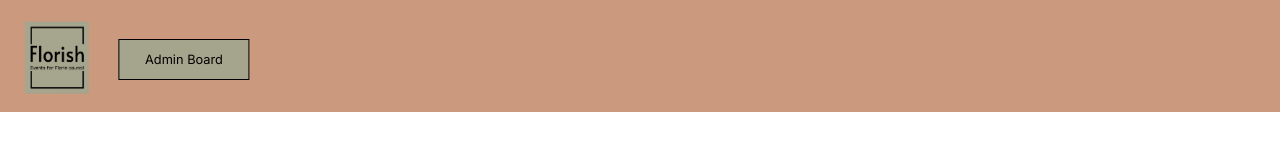
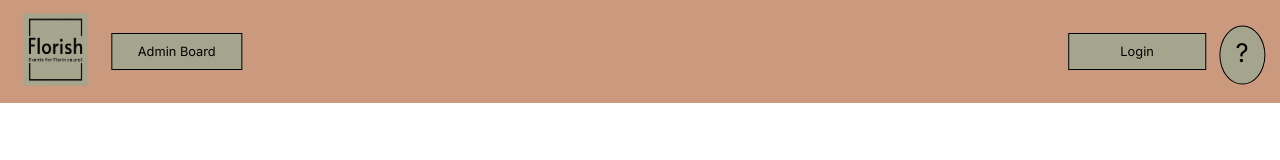
Before and after one commit to nishandudakia/florish, a website: page client/index.html in a window 1280 px wide. Drawn offline with Linux system fonts and the light colour scheme.

Commit message:
Complete nav bar

```diff
--- a/client/index.html
+++ b/client/index.html
@@ -10,6 +10,8 @@
     <div id="topBar">
         <img src="./assets/Florish.jpeg" alt="Florish Logo" id="logo">
         <button id="adminButton">Admin Board</button>
+        <button id="loginButton">Login</button>
+        <span id="initials">?</span>
     </div>
 </body>
 </html>
--- a/client/styles/stylesheet.css
+++ b/client/styles/stylesheet.css
@@ -2,29 +2,58 @@
 
 body {
     margin: 0;
+    width: 100%;
+    height: 100%
 }
 
 #topBar {
     position: sticky;
     top: 0;
     background-color: #CB997E;
-    padding: 1.5vh;
+    padding: 0.3%;
 }
 
 #logo {
-    transform: translate(1vw, 1.2vh);
+    transform: translate(30%, 1.2vh);
     width: 5vw;
     height: 9vh;
 }
 
 #adminButton {
-    transform: translate(3vw, -2.5vh);
+    transform: translate(30%, -2.5vh);
     background-color: #A5A58D;
     text-align: center;
-    padding: 1.5vh;
+    padding: 0.8%;
     padding-left: 2vw;
     padding-right: 2vw;
     font-size: 1vw;
     font-family: 'Inter', sans-serif;
     border: 1px solid #000000;
 }
+
+#loginButton {
+    transform: translate(625%, -2.5vh);
+    background-color: #A5A58D;
+    text-align: center;
+    padding: 0.8%;
+    padding-left: 4vw;
+    padding-right: 4vw;
+    font-size: 1vw;
+    font-family: 'Inter', sans-serif;
+    border: 1px solid #000000;
+}
+
+#initials {
+    display: inline-block;
+    transform: translate(68vw, -1.8vh);
+    padding-top: 0.8%;
+    padding-bottom: 2vh;
+    padding-left: 1.2vw;
+    padding-right: 1.2vw;
+    background-color: #A5A58D;
+    text-align: center;
+    border: 1px solid #000000;
+    font-size: 2vw;
+    font-family: 'Inter', sans-serif;
+    border-radius: 50%;
+}
```
